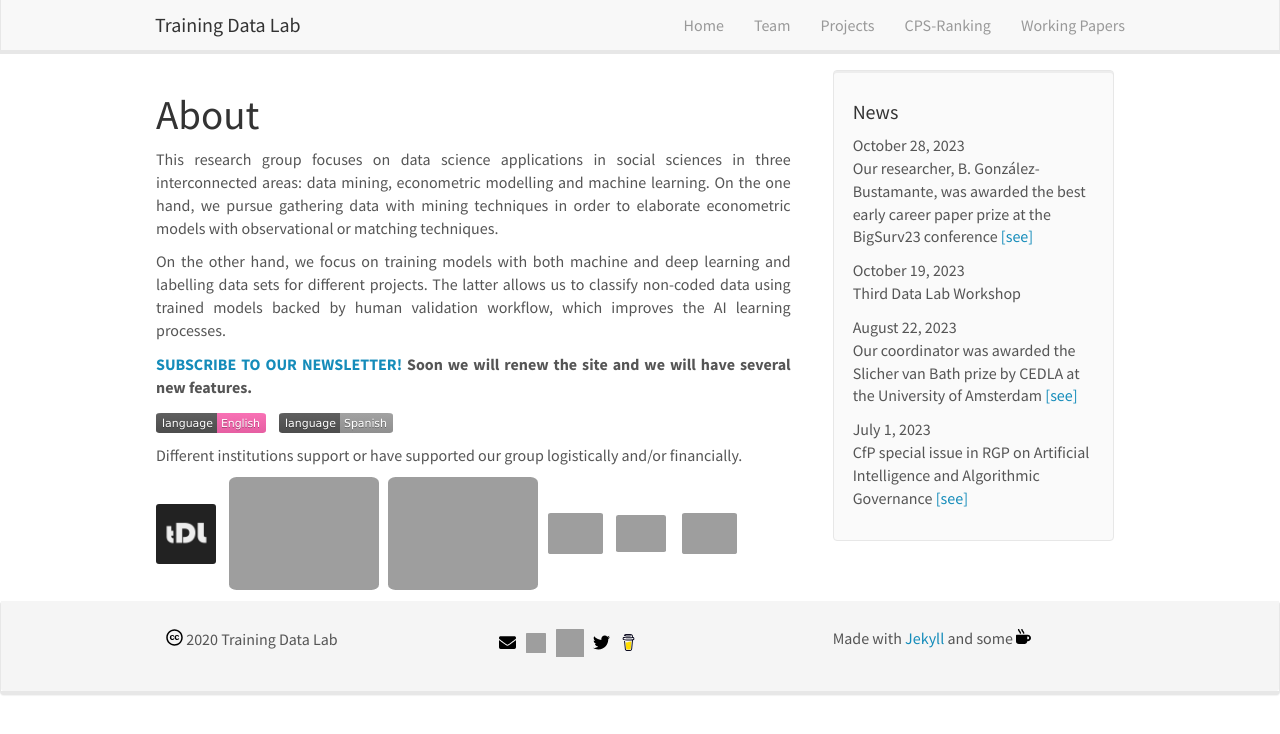
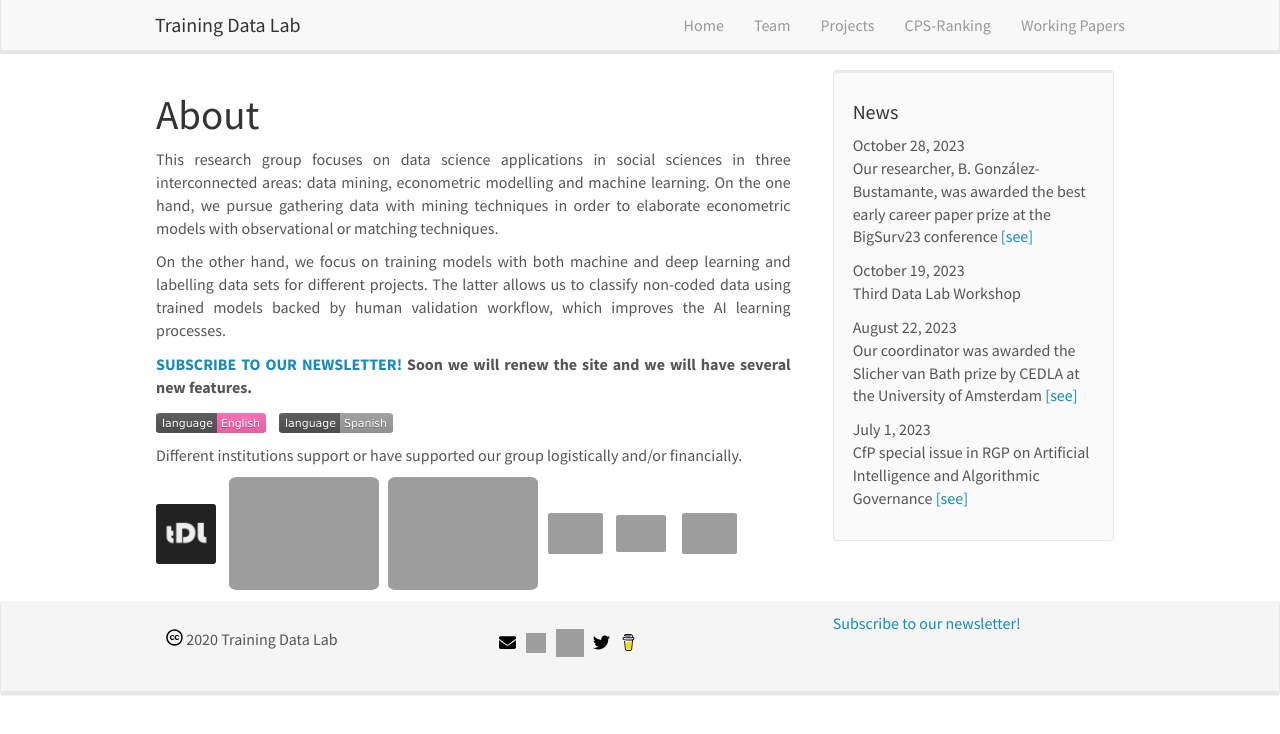
Before and after one commit to training-datalab/old-training-datalab.com, a Jekyll site: the page built from _pages/home.md, in a window 1280 px wide. Shown: the top 734 px of the page. Built offline with Jekyll 4.4.1, drawn with Linux system fonts in a browser that asks for light colours; nearby versions of some CDN libraries.

Commit message:
Update footer.html

```diff
--- a/_includes/footer.html
+++ b/_includes/footer.html
@@ -9,7 +9,8 @@
 		  <a href="mailto:contact@training-datalab.com"><img src="{{ site.url }}{{ site.baseurl }}/images/svg/envelope-solid.svg" alt="Email" height="17" width="17" /></a> &nbsp; <a href="https://github.com/training-datalab" target="_blank"><img src="{{ site.url }}{{ site.baseurl }}/images/svg/github.svg" alt="GitHub" height="20" width="20" /></a> &nbsp; <a href="https://zenodo.org/communities/tdl" target="_blank"><img src="{{ site.url }}{{ site.baseurl }}/images/svg/zenodo.svg" alt="Zenodo" height="28" width="28" /></a> &nbsp; <a href="https://twitter.com/tDataLab" target="_blank"><img src="{{ site.url }}{{ site.baseurl }}/images/svg/twitter.svg" alt="Twitter" height="17" width="17" /></a> &nbsp; <a href="https://www.buymeacoffee.com/tdatalab" target="_blank"><img src="{{ site.url }}{{ site.baseurl }}/images/svg/bmc-logo.svg" alt="Buy me a coffee" height="17" width="17" /></a> <!-- &nbsp; <a href="https://opensea.io/collection/tdatalab" target="_blank"><img src="{{ site.url }}{{ site.baseurl }}/images/svg/opensea.svg" alt="OpenSea" height="18" width="18" /></a> -->
 		</div>
 		<div class="col-sm-4">
-		  Made with <a href="https://jekyllrb.com" target="_blank">Jekyll</a> and some <img src="{{ site.url }}{{ site.baseurl }}/images/svg/mug-hot-solid.svg" alt="coffee" height="15" width="15" />
+		 <a href="https://zcmp.eu/e28J" target="_blank">Subscribe to our newsletter!</a>
+		 <!-- Made with <a href="https://jekyllrb.com" target="_blank">Jekyll</a> and some <img src="{{ site.url }}{{ site.baseurl }}/images/svg/mug-hot-solid.svg" alt="coffee" height="15" width="15" /> -->
 		</div>
 	  </div>
 	</div>
```
